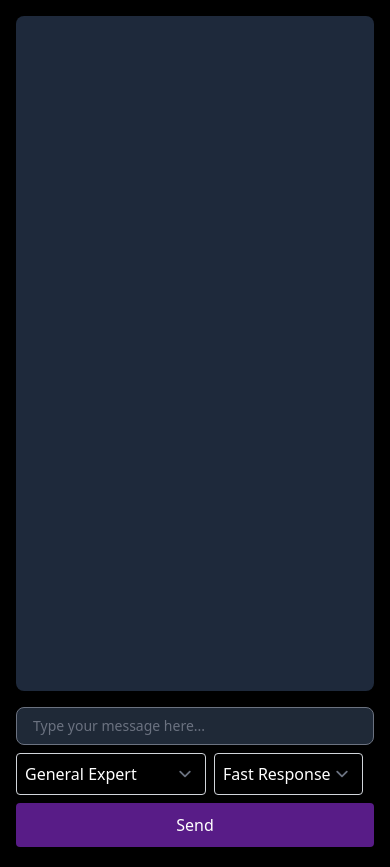
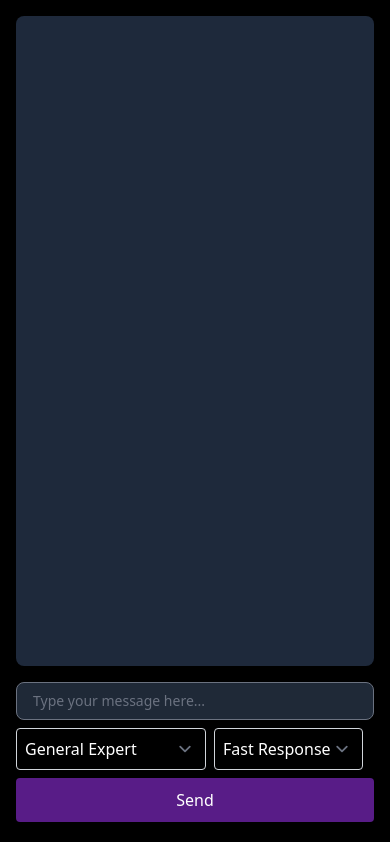
Before and after one commit to rishichalla67/frontier, a React (Create React App) app: page / in a window 390 px wide. After the commit the page ends 844 px from the top, so only its background shows below. Built offline with nearby package versions, Linux system fonts and the light colour scheme.

Commit message:
added improvements

```diff
--- a/src/openai.js
+++ b/src/openai.js
@@ -149,9 +149,9 @@ const OpenAI = () => {
       <div className="flex flex-col items-center justify-center min-h-screen w-full bg-black p-4 h-full">
         <div className="w-full bg-black rounded shadow">
           <div className="flex flex-col h-full">
-            <div className="flex-grow mb-4 min-h-[80dvh] md:min-h-[90dvh] bg-slate-800 rounded-lg">
+            <div className="flex-grow mb-4 min-h-[77dvh] md:min-h-[90dvh] bg-slate-800 rounded-lg">
               <div
-                className=" py-1 h-[80dvh] overflow-y-auto scrollbar-thin scrollbar-thumb-gray-400 scrollbar-track-gray-100"
+                className=" py-1 h-[77dvh] overflow-y-auto scrollbar-thin scrollbar-thumb-gray-400 scrollbar-track-gray-100"
                 ref={chatLogRef}
               >
                 {error && (
```
